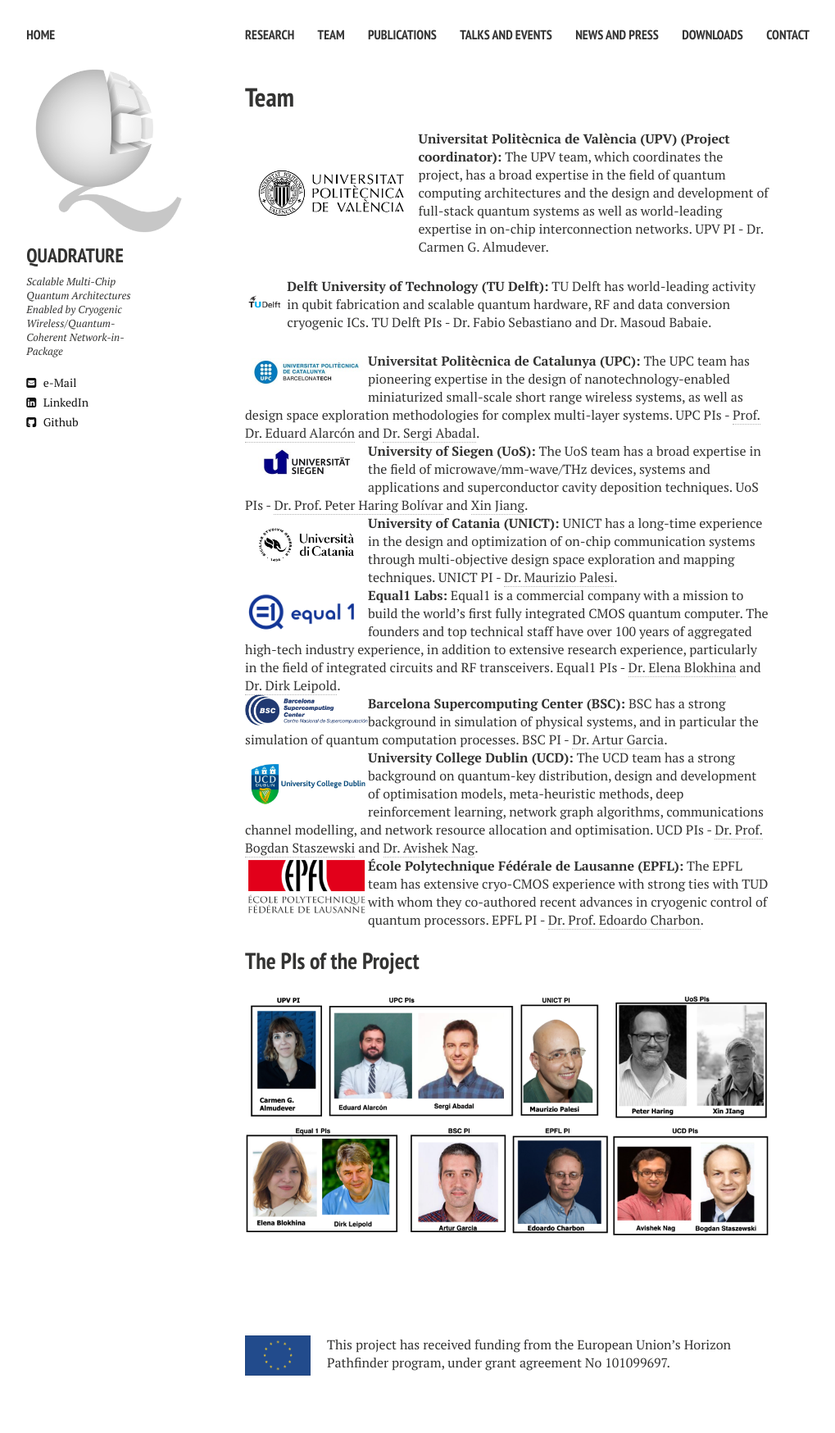
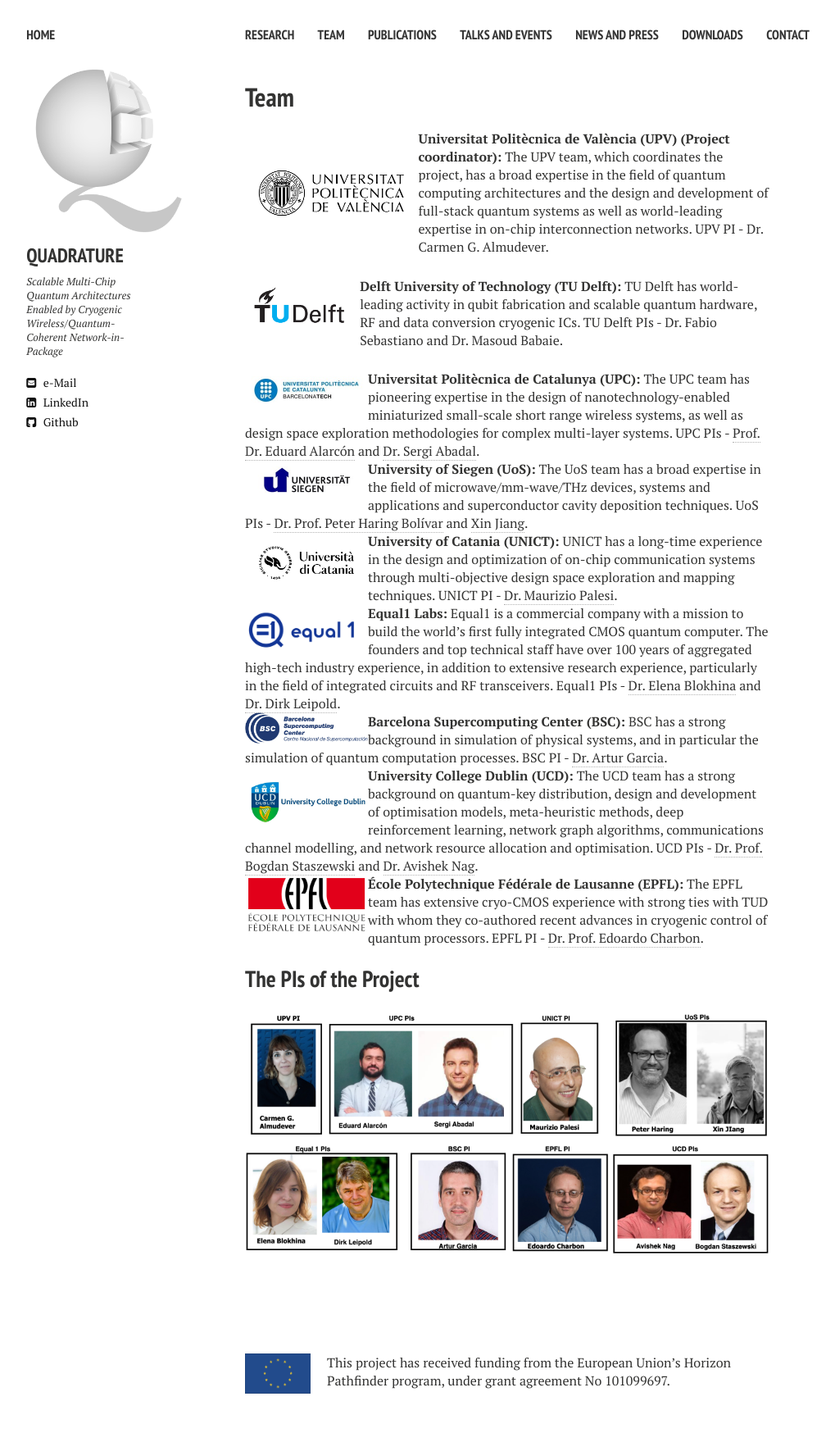
Before and after one commit to biddu/biddu.github.io, a Jekyll site: the page built from team.md, in a window 1280 px wide. Shown: the whole page at 82% size, without its empty margins (21-1040 px from the left). Built offline with Jekyll 4.4.1, drawn with Linux system fonts in a browser that asks for light colours; nearby versions of some CDN libraries; before the commit the page ends 1726 px from its top, so only the background shows below that.

Commit message:
Update team.md

```diff
--- a/team.md
+++ b/team.md
@@ -14,7 +14,7 @@ comments: false
 | <img style="float:left; width: 150 px" src="/images/UPV.jpg"> | **Universitat Politècnica de València (UPV) (Project coordinator):** The UPV team, which coordinates the project, has a broad expertise in the field of quantum computing architectures and the design and development of full-stack quantum systems as well as world-leading expertise in on-chip interconnection networks. UPV PI - [Dr. Carmen G. Almudever](https://www.linkedin.com/in/carmengalmudever/). |
 
 
-|<img align="left" width="150 px" src="/images/TUD.png">  | **Delft University of Technology (TU Delft):** TU Delft has world-leading activity in qubit fabrication and scalable quantum hardware, RF and data conversion cryogenic ICs. TU Delft PIs - [Dr. Fabio Sebastiano](http://www.fabiosebastiano.org/wp/) and [Dr. Masoud Babaie](https://elca.tudelft.nl/People/bio.php?id=277). |
+|<img style="float:left; width: 150 px" src="/images/TUD.png">  | **Delft University of Technology (TU Delft):** TU Delft has world-leading activity in qubit fabrication and scalable quantum hardware, RF and data conversion cryogenic ICs. TU Delft PIs - [Dr. Fabio Sebastiano](http://www.fabiosebastiano.org/wp/) and [Dr. Masoud Babaie](https://elca.tudelft.nl/People/bio.php?id=277). |
 
 
 <img align="left" width="150" height="50" src="/images/upc.jpg"> **Universitat Politècnica de Catalunya (UPC):** The UPC team has pioneering expertise in the design of nanotechnology-enabled miniaturized small-scale short range wireless systems, as well as design space exploration methodologies for complex multi-layer systems. UPC PIs - [Prof. Dr. Eduard Alarcón](https://eel.upc.edu/ca/personal/pagines-personals/Eduard_Alarcon/Eduard_Alarcon) and [Dr. Sergi Abadal](https://sergiabadal.com/).
```
